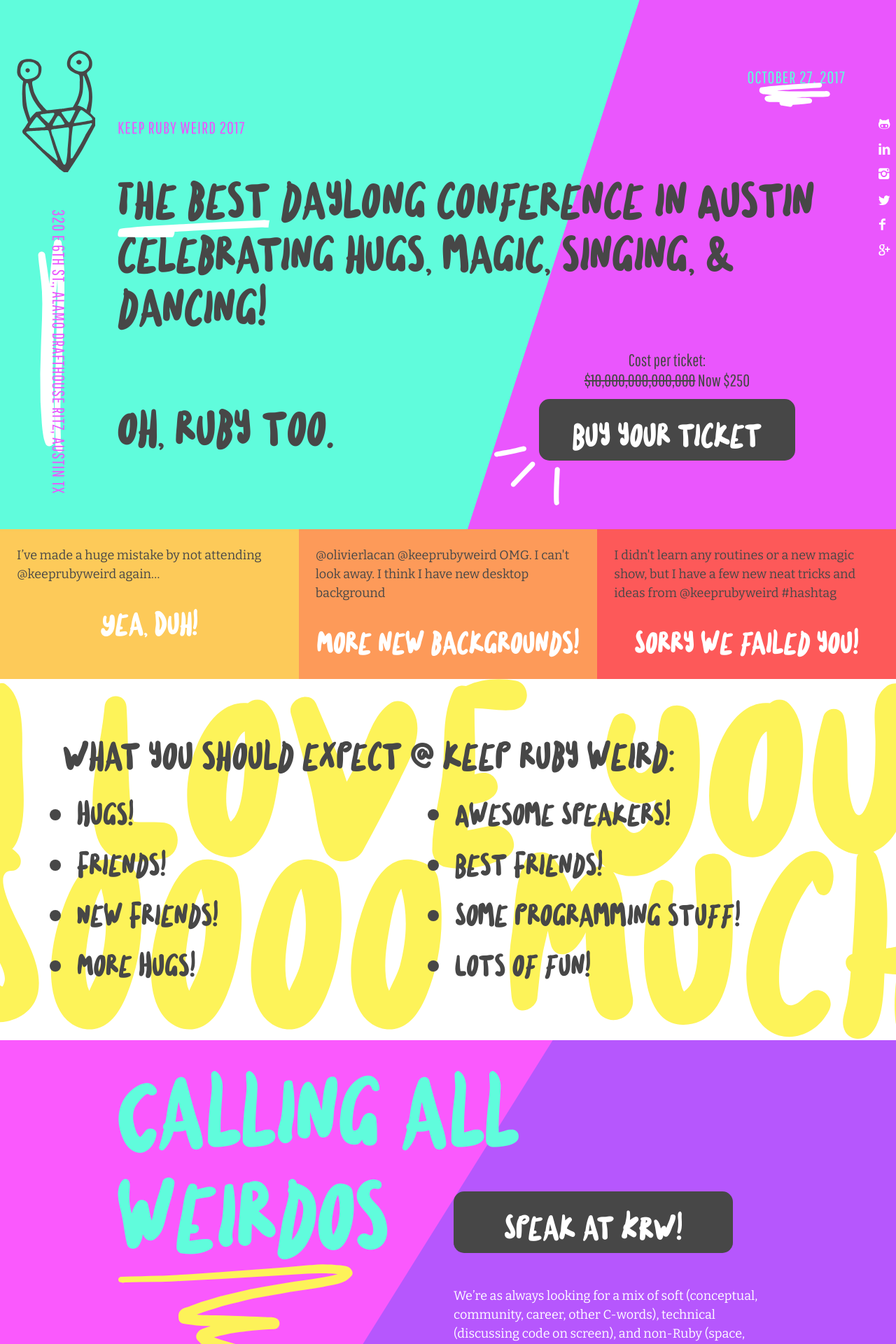
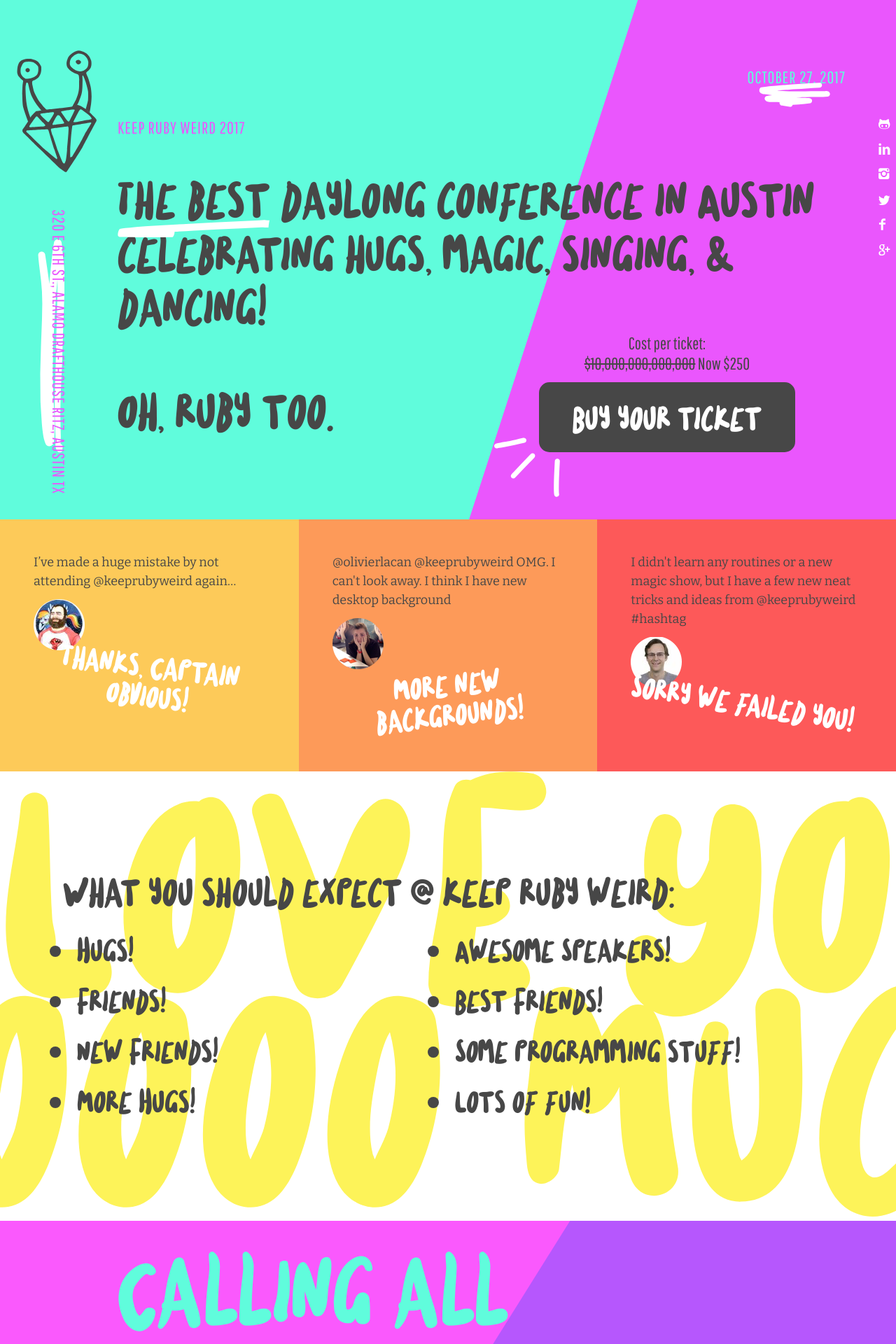
Before and after one commit to keeprubyweird/2017, a Jekyll site: the page built from index.html, in a window 1280 px wide. Shown: the top 1920 px of the page at 70% size. Built offline with Jekyll 4.4.1, drawn with Linux system fonts in a browser that asks for light colours; some of the changed text lies outside the part shown.

Commit message:
Buncha shit

```diff
--- a/assets/_sass/_index.scss
+++ b/assets/_sass/_index.scss
@@ -1,8 +1,12 @@
 .hero {
   background-color: $teal;
-  padding: $xxx-large-spacing $x-large-spacing $xx-large-spacing $xxx-large-spacing;
+  padding: $x-large-spacing $large-spacing;
   overflow: hidden;
   position: relative;
+
+  @media (min-width: 450px) {
+    padding: $xxx-large-spacing $x-large-spacing $xx-large-spacing $xxx-large-spacing;
+  }
 
   &:before {
     background-color: $purple;
@@ -37,24 +41,43 @@
 
 .logo {
   color: $purple;
+
+  @media (min-width: 725px) {
     margin-bottom: $large-spacing;
+  }
 
   &::before {
-    @include size(112px, 174px);
+    @include size(78px, 107px);
     background-image: url(/assets/images/logo.svg);
+    background-size: contain;
+    background-repeat: no-repeat;
     display: block;
     content: "";
+
+    @media (max-width: 450px) {
+      float: left;
+      margin-right: $base-spacing;
+      margin-left: -10px;
+    }
+
+    @media (min-width: 450px) {
+      @include size(116px, 174px);
       position: absolute;
       top: -6rem;
       left: -9rem;
     }
   }
+}
 
 .date {
-  color: $teal;
+  color: #fff;
   position: absolute;
   top: -$x-large-spacing;
   right: 0;
+
+  @media (min-width: 910px) {
+    color: $teal;
+  }
 
   &:after {
     @include size(102px, 35px);
@@ -68,13 +91,23 @@
 }
 
 .address {
+  color: #fff;
+  margin-bottom: $large-spacing;
+
+  @media (min-width: 725px) {
     color: $purple;
     position: absolute;
     top: 20rem;
     left: -18rem;
     transform: rotate(90deg);
+    margin-bottom: 0;
+  }
 
   &:after {
+    @media (max-width: 725px) {
+      display: none;
+    }
+
     @include size(38px, 305px);
     content: "";
     display: block;
@@ -92,22 +125,32 @@
   top: 0;
   right: -4rem;
 
+  @media (max-width: 450px) {
+    display: none;
+  }
+
   li {
     margin-bottom: $small-spacing;
   }
 }
 
 .buybuybuy {
+  z-index: 1;
+  margin-right: $x-large-spacing;
+  text-align: center;
+
+  @media (max-width: 500px) {
+  }
+
+  @media (min-width: 910px) {
     float: right;
     margin-top: -10rem;
     position: relative;
-  z-index: 1;
-  margin-right: $x-large-spacing;
+  }
 
   h3 {
     font-family: $seconday-heading-font-family;
     font-size: 24px;
-    text-align: center;
 
     .block {
       display: block;
@@ -134,11 +177,19 @@
 }
 
 .headline {
-  font-size: 6vw;
   line-height: 1;
   color: $dark-gray;
   position: relative;
   z-index: 1;
+  font-size: 42px;
+
+  @media (min-width: 500px) {
+    font-size: 56px;
+  }
+
+  @media (min-width: 1000px) {
+    font-size: 6vw;
+  }
 
   span {
     display: inline-block;
@@ -159,21 +210,27 @@
   strong {
     font-weight: normal;
     display: block;
-    padding-top: $xx-large-spacing;
+    padding-top: 8vh;
   }
 }
 
 .tweets {
+  @media (min-width: 975px) {
     display: flex;
+  }
 
   blockquote {
     margin: 0;
   }
 
   li {
-    padding: $base-spacing;
+    @include clearfix;
+    padding: $large-spacing;
+    font-size: 1.2em;
+
+    @media (min-width: 975px) {
       width: 33.3333%;
-    font-size: 18px;
+    }
 
     &:nth-of-type(1) {
       background-color: $mustard;
@@ -189,20 +246,34 @@
   }
 }
 
+img {
+  float: left;
+}
+
 .commentary {
   font-family: $heading-font-family;
   color: #fff;
   font-size: 48px;
-  line-height: 0.7;
+  line-height: 0.9;
   text-align: center;
   -webkit-font-smoothing: antialiased;
+  transform: rotate(7deg);
+  float: left;
+
+  li:nth-of-type(2) & {
+    transform: rotate(-6deg);
+  }
+
+  li:nth-of-type(3) & {
+    transform: rotate(9deg);
+  }
 }
 
 .ilu {
   @include clearfix;
   font-family: $heading-font-family;
   font-size: 38px;
-  padding: $x-large-spacing;
+  padding: 15vh $x-large-spacing;
   background-image: url(/assets/images/ilu.svg);
   background-size: cover;
   background-position: center center;
@@ -227,11 +298,15 @@
 
 .weirdos {
   background-color: $dark-purple;
+  padding: $base-spacing $large-spacing $large-spacing;
   position: relative;
   overflow: hidden;
   color: #fff;
+  -webkit-font-smoothing: antialiased;
+
+  @media (min-width: 1050px) {
     padding: $base-spacing $xxx-large-spacing $x-large-spacing;
-  -webkit-font-smoothing: antialiased;
+  }
 
   &:after {
     background-color: $pink;
@@ -252,7 +327,7 @@
     content: "";
     display: block;
     position: absolute;
-    left: 10%;
+    left: 0%;
     top: 48%;
     transform: skewY(3deg);
     width: 100%;
@@ -266,11 +341,11 @@
 
   h1 {
     color: $teal;
-    font-size: 148px;
+    font-size: 16vh;
     float: left;
-    max-width: 600px;
+    max-width: 700px;
     line-height: 1;
-    margin-bottom: 12rem;
+    margin-bottom: 20rem;
     position: relative;
 
     &:after {
@@ -290,10 +365,24 @@
   }
 
   .cfp__content {
-    @include position(absolute, 12rem null null 30rem);
+    @media (min-width: 880px) {
+      @include position(absolute, 12rem null null 25rem);
+    }
+
+    @media (min-width: 950px) {
+      left: 30rem;
+    }
+    @media (min-width: 1400px) {
+      left: 35rem;
+      top: 14rem;
+    }
 
     p {
       max-width: 550px;
+    }
+
+    a {
+      color: #fff;
     }
   }
 }
@@ -301,28 +390,40 @@
 .sponsor {
   position: relative;
   padding-top: $x-large-spacing;
-  max-width: 700px;
   z-index: 1;
   clear: both;
-  margin-left: 40%;
+
+  @media (min-width: 890px) {
+    margin-left: 27%;
+  }
 
   h2 {
+    margin-bottom: $large-spacing;
+    font-size: 42px;
+
+    @media screen and (min-width: 500px) {
       font-size: 64px;
-    margin-bottom: $large-spacing;
+    }
   }
 
   p {
+    margin-bottom: $large-spacing;
+
+    @media (min-width: 1000px) {
       float: left;
-    width: 50%;
-    margin-left: -10%;
+      width: 45%;
       margin-right: 10%;
+    }
   }
 
   .button {
     display: block;
-    width: 50%;
+    background-color: $pink;
+
+    @media (min-width: 1000px) {
+      width: 45%;
       float: left;
-    background-color: $pink;
+    }
   }
 }
 
@@ -358,8 +459,8 @@
     margin-top: 75%;
   }
 
-  @media screen and (min-width: 950px) {
-    padding: $xxx-large-spacing $large-spacing $x-large-spacing;
+  @media (min-width: 950px) {
+    padding: 22vh $large-spacing;
     margin-left: 50%;
   }
 
@@ -428,8 +529,12 @@
   background: $purple;
   overflow: hidden;
   text-align: center;
+  padding: $x-large-spacing $base-spacing;
+  -webkit-font-smoothing: antialiased;
+
+  @media (min-width: 750px) {
     padding: $xx-large-spacing $x-large-spacing;
-  -webkit-font-smoothing: antialiased;
+  }
 
   a {
     color: #fff;
--- a/assets/_sass/base/_buttons.scss
+++ b/assets/_sass/base/_buttons.scss
@@ -11,7 +11,7 @@
   font-size: 32px;
   -webkit-font-smoothing: antialiased;
   line-height: 1;
-  padding: $base-spacing $large-spacing $small-spacing;
+  padding: $base-spacing $large-spacing;
   text-align: center;
   text-decoration: none;
   transition: background-color $base-duration $base-timing;
--- a/assets/_sass/base/_typography.scss
+++ b/assets/_sass/base/_typography.scss
@@ -24,7 +24,7 @@
 }
 
 a {
-  color: $action-color;
+  color: inherit;
   text-decoration-skip: ink;
   transition: color $base-duration $base-timing;
 
--- a/index.html
+++ b/index.html
@@ -15,7 +15,7 @@
         <span class="block">Cost per ticket: </span>
         <span class="strike">$10,000,000,000,000</span> Now $250
       </h3>
-      <a href="#" class="button">Buy your ticket</a>
+      <a href="/mailing-list.html" class="button">Buy your ticket</a>
     </div>
 
     <ul class="social">
@@ -57,17 +57,17 @@
   <li>
     <blockquote>
       <p>I’ve made a huge mistake by not attending @keeprubyweird again…</p>
-      <a href="#">
-        <img src="" alt="">
+      <a href="https://twitter.com/blowmage/status/792116097361162241">
+        <img src="/assets/images/mike.png" alt="">
       </a>
     </blockquote>
-    <p class="commentary">Yea, Duh!</p>
+    <p class="commentary">Thanks, Captain Obvious!</p>
   </li>
   <li>
     <blockquote>
       <p>@olivierlacan @keeprubyweird OMG. I can't look away. I think I have new desktop background</p>
-      <a href="#">
-        <img src="" alt="">
+      <a href="https://twitter.com/KyFaSt/status/779402778611515392">
+        <img src="/assets/images/kylie.png" alt="">
       </a>
     </blockquote>
     <p class="commentary">More new backgrounds!</p>
@@ -75,8 +75,8 @@
   <li>
     <blockquote>
       <p>I didn't learn any routines or a new magic show, but I have a few new neat tricks and ideas from @keeprubyweird #hashtag</p>
-      <a href="#">
-        <img src="" alt="">
+      <a href="https://twitter.com/ottawamagician/status/792145573671428096">
+        <img src="/assets/images/alex.png" alt="">
       </a>
     </blockquote>
     <p class="commentary">Sorry we failed you!</p>
@@ -103,7 +103,7 @@
   <div class="cfp hero__container">
     <h1>Calling all weirdos</h1>
     <div class="cfp__content">
-      <a href="#" class="button">Speak at KRW!</a>
+      <a href="https://www.papercall.io/krw-2017" class="button">Speak at KRW!</a>
       <p>We’re as always looking for a mix of soft (conceptual, community, career, other C-words), technical (discussing code on screen), and non-Ruby (space, emoji, art). Also you should read our <a href="#">Our Code of Conduct.</a></p>
     </div>
   </div>
@@ -117,7 +117,7 @@
 <section class="alamo">
   <div class="alamo__content">
     <h2>Alamo Drafthouse Ritz</h2>
-    <h3>320 E 6th St. Austin TX</h3>
+    <h3><a href="">320 E 6th St. Austin TX</a></h3>
     <p>The Conference venue is the historically weird Alamo Ritz Drafthouse, located in the heart of downtown. Each theater seat has its own table. During the conference you'll enjoy some weird talks as you're served gourmet food from the comfort of your oversized seat. All in front of one of the largest screens we've ever seen.</p>
   </div>
 </section>
@@ -134,37 +134,37 @@
 <ul class="tweets">
   <li>
     <blockquote>
-      <p>I’ve made a huge mistake by not attending @keeprubyweird again…</p>
-      <a href="#">
-        <img src="" alt="">
+      <p>If you are at @keeprubyweird smell your name tag.</p>
+      <a href="https://twitter.com/adam_lowe/status/792020280478621696">
+        <img src="/assets/images/adam.png" alt="">
       </a>
     </blockquote>
-    <p>Yea, Duh!</p>
+    <p class="commentary">Perfume de weird</p>
   </li>
   <li>
     <blockquote>
-      <p>@olivierlacan @keeprubyweird OMG. I can't look away. I think I have new desktop background</p>
-      <a href="#">
-        <img src="" alt="">
+      <p>Any #keeprubyweird people still in town want to meet for dinner tonight? 🍽</p>
+      <a href="https://twitter.com/CMaresh/status/792438515812315136">
+        <img src="/assets/images/charles.png" alt="">
       </a>
     </blockquote>
-    <p>More new backgrounds!</p>
+    <p class="commentary">I do like dinner!</p>
   </li>
   <li>
     <blockquote>
-      <p>I didn't learn any routines or a new magic show, but I have a few new neat tricks and ideas from @keeprubyweird #hashtag</p>
-      <a href="#">
-        <img src="" alt="">
+      <p>Had an amazing time @keeprubyweird great conference and good time spent with friends ❤️</p>
+      <a href="https://twitter.com/bryanaknight/status/792457103092817921">
+        <img src="/assets/images/bryana.png" alt="">
       </a>
     </blockquote>
-    <p>Sorry we failed you!</p>
+    <p class="commentary">The feeling is mutual!</p>
   </li>
 </ul>
 
 <footer>
 <div class="footer__container">
   <h3>Save the Date: October 27, 2017</h3>
-  <a href="#" class="button">Buy your ticket now!</a>
+  <a href="/mailing-list.html" class="button">Buy your ticket now!</a>
   <h2><a href="https://thoughtbot.com/austin">Designed with love &amp; tacos by thoughtbot atx</a></h2>
 
   <ul>
@@ -172,7 +172,7 @@
       <a href="#">Email us</a>
     </li>
     <li>
-      <a href="#">CFP</a>
+      <a href="https://www.papercall.io/krw-2017">CFP</a>
     </li>
     <li>
       <a href="#">Code of Conduct</a>
@@ -181,7 +181,7 @@
       <a href="#">Sponsor us!</a>
     </li>
     <li>
-      <a href="#">See tweeting</a>
+      <a href="https://twitter.com/keeprubyweird">See tweeting</a>
     </li>
   </ul>
   </div></footer>
```
Also changed, not shown: mailing-list.html (added, +105 -0 lines), assets/images/adam.png (added), assets/images/alex.png (added), assets/images/bryana.png (added), assets/images/charles.png (added), assets/images/kylie.png (added), assets/images/mike.png (added), assets/images/stars-hash.svg (added), assets/images/thing.svg (added). Lines whose indentation alone changed are shown as unchanged.
